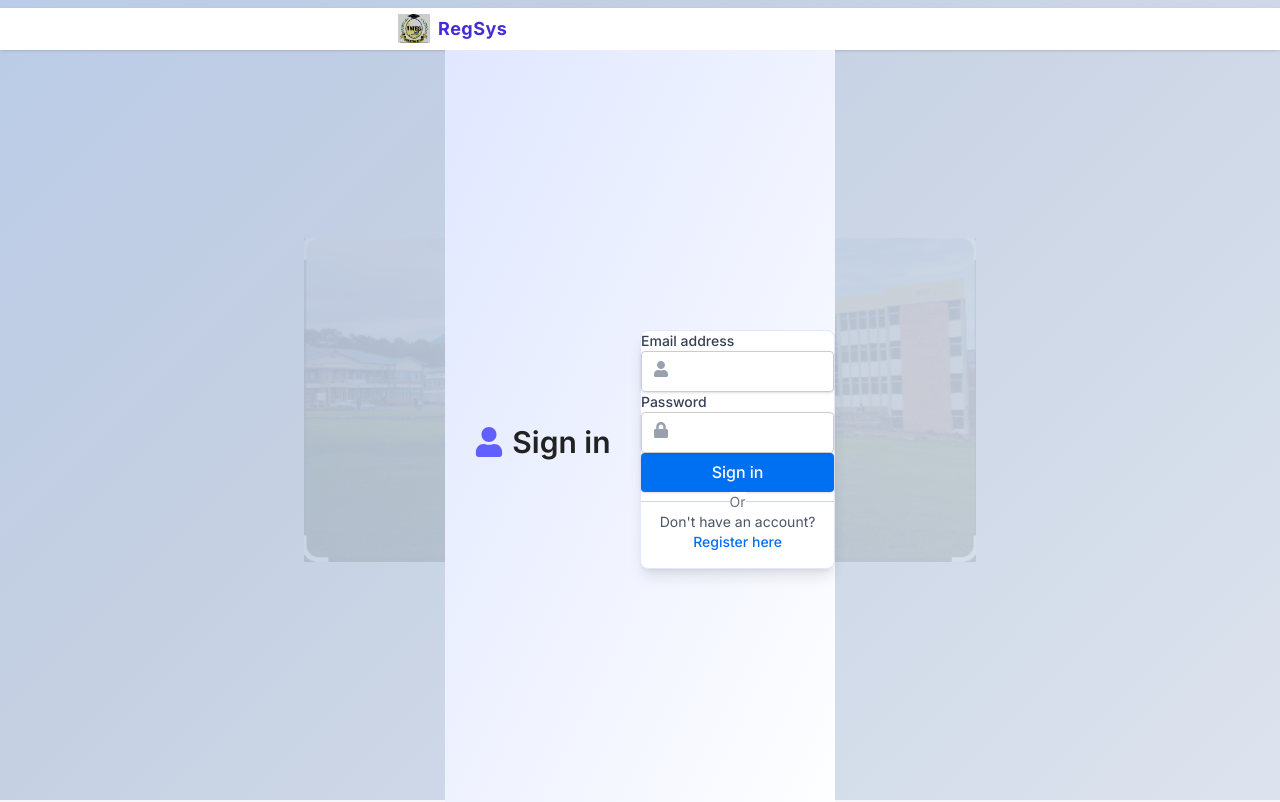
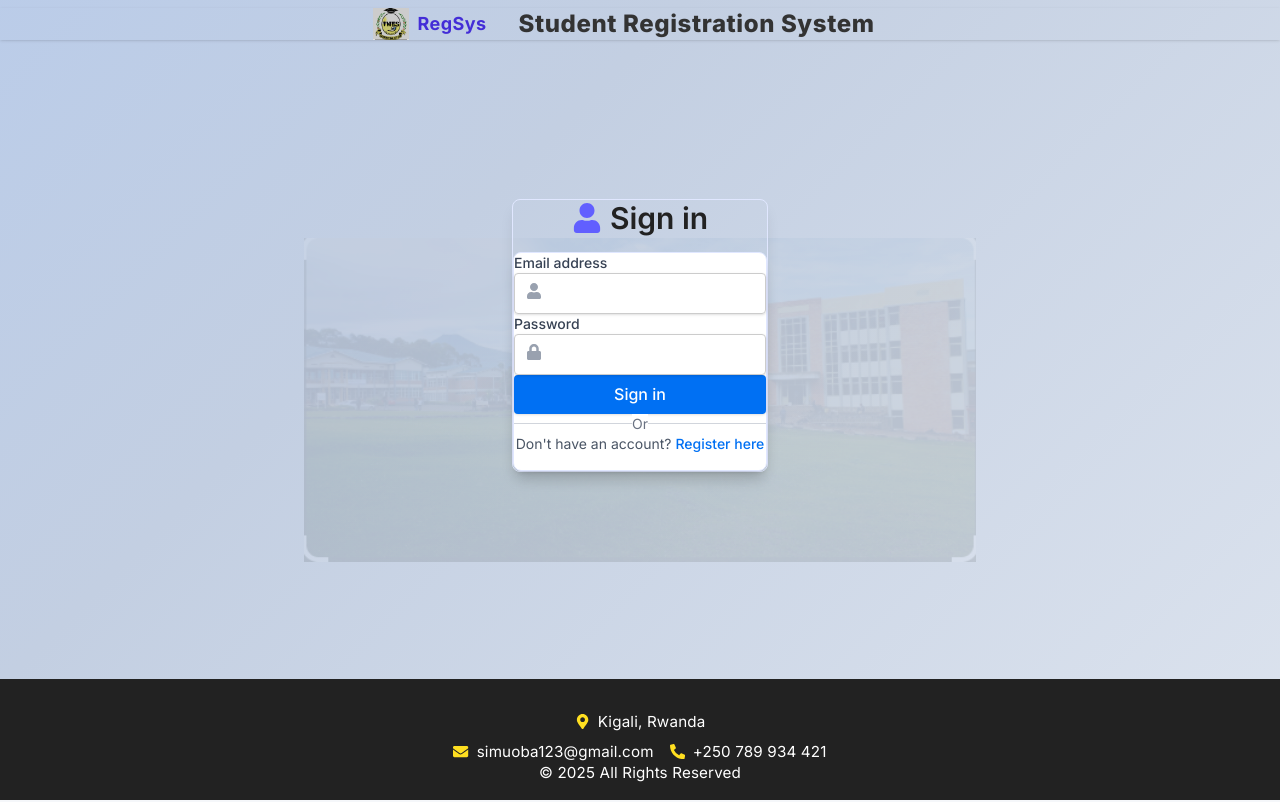
Before and after one commit to obald123/stu_2, a Next.js app in the folder student-registration-frontend/: page /login in a window 1280 px wide. Shown: the top 802 px of the page. Built offline with nearby package versions, Linux system fonts and the light colour scheme; no server answers.

Commit message:
updating the user interface tobe more friendly

```diff
--- a/student-registration-frontend/app/components/Footer.tsx
+++ b/student-registration-frontend/app/components/Footer.tsx
@@ -2,17 +2,25 @@ import { FaEnvelope, FaMapMarkerAlt, FaPhoneAlt, FaReact } from 'react-icons/fa'
 
 export default function Footer() {
   return (
-    <footer className="w-full bg-gray-100 border-t border-gray-200 py-4 px-2 flex flex-col items-center mt-auto text-gray-700 text-sm">
-      <div className="flex items-center gap-2 mb-1">
-        <FaMapMarkerAlt className="text-indigo-600" /> Kigali, Rwanda
+    <footer className="w-full bg-gradient-to-r from-indigo-500 to-purple-500 text-white py-6 px-4 flex flex-col items-center mt-auto text-sm">
+      <div className="flex flex-col items-center gap-2 mb-4">
+        <div className="flex items-center gap-2">
+          <FaMapMarkerAlt className="text-yellow-300" />
+          <span>Kigali, Rwanda</span>
+        </div>
+        <div className="flex items-center gap-4">
+          <div className="flex items-center gap-2">
+            <FaEnvelope className="text-yellow-300" />
+            <span>simuoba123@gmail.com</span>
+          </div>
+          <div className="flex items-center gap-2">
+            <FaPhoneAlt className="text-yellow-300" />
+            <span>+250 789 934 421</span>
+          </div>
+        </div>
       </div>
-      <div className="flex items-center gap-2 mb-1">
-        <FaEnvelope className="text-indigo-600" /> simuoba123@gmail.com
-        <FaPhoneAlt className="ml-4 text-indigo-600" /> +250 789 934 421
-      </div>
-      <div className="flex items-center gap-2 mt-1">
-        <FaReact className="text-blue-500 animate-spin-slow" />
-        <span>Built with Next.js &amp; React by obald &copy; 2025</span>
+      <div className="flex items-center gap-2 mt-2">
+        <span>&copy; 2025 All Rights Reserved</span>
       </div>
     </footer>
   );
--- a/student-registration-frontend/app/components/NavBar.tsx
+++ b/student-registration-frontend/app/components/NavBar.tsx
@@ -1,7 +1,7 @@
 "use client";
 import Link from 'next/link';
 import { usePathname } from 'next/navigation';
-import { FaUser, FaSignInAlt, FaUserPlus, FaUserCircle, FaSignOutAlt, FaTachometerAlt } from 'react-icons/fa';
+import { FaUserCircle, FaSignInAlt, FaUserPlus, FaSignOutAlt, FaTachometerAlt } from 'react-icons/fa';
 import Logo from './Logo';
 import { useAuth } from '../context/AuthContext';
 
@@ -9,30 +9,57 @@ export default function NavBar() {
   const pathname = usePathname();
   const { isAuthenticated, isAdmin, logout } = useAuth();
 
-  // Home page: logo left, title center, no links
-  if (pathname === '/' || pathname === '') {
-    return (
-      <nav className="flex items-center justify-between px-6 py-3 bg-white shadow-sm">
-        <Logo size={36} />
-        <span className="font-extrabold text-2xl text-indigo-800 tracking-wide">Student Registration System</span>
-        <div className="flex gap-4">
-          <Link href="/login" className="flex items-center gap-1 text-indigo-600 hover:text-indigo-800"><FaSignInAlt />Login</Link>
-          <Link href="/register" className="flex items-center gap-1 text-indigo-600 hover:text-indigo-800"><FaUserPlus />Register</Link>
-        </div>
-      </nav>
-    );
-  }
+  return (
+    <nav className="flex items-center justify-between px-6 py-3 bg-dark-blue shadow-sm">
+      <Logo size={36} />
+      <span className="font-extrabold text-2xl text-light-yellow tracking-wide">Student Registration System</span>
+      <div className="flex gap-4">
+        {/* Home Page */}
+        {pathname === '/' && (
+          <>
+            {!isAuthenticated && (
+              <>
+                <Link href="/login" className="flex items-center gap-1 text-light-yellow hover:text-indigo-800">
+                  <FaSignInAlt /> Login
+                </Link>
+                <Link href="/register" className="flex items-center gap-1 text-light-yellow hover:text-indigo-800">
+                  <FaUserPlus /> Register
+                </Link>
+              </>
+            )}
+          </>
+        )}
 
-  // Other pages: logo left, links right
-  return (
-    <nav className="flex items-center justify-between px-6 py-3 bg-white shadow-sm">
-      <Logo size={32} />
-      <div className="flex gap-4 items-center">
-        <Link href="/profile" className="flex items-center gap-1 text-indigo-700 hover:text-indigo-900 font-semibold transition-colors"><FaUserCircle />Profile</Link>
-        {isAdmin && <Link href="/admin/dashboard" className="flex items-center gap-1 text-green-700 hover:text-green-900 font-semibold transition-colors"><FaTachometerAlt />Admin</Link>}
-        {!isAuthenticated && <Link href="/login" className="flex items-center gap-1 text-blue-700 hover:text-blue-900 font-semibold transition-colors"><FaSignInAlt />Login</Link>}
-        {!isAuthenticated && <Link href="/register" className="flex items-center gap-1 text-purple-700 hover:text-purple-900 font-semibold transition-colors"><FaUserPlus />Register</Link>}
-        {isAuthenticated && <button onClick={logout} className="flex items-center gap-1 text-red-600 hover:text-red-800 font-semibold transition-colors"><FaSignOutAlt />Logout</button>}
+        {/* Admin Dashboard */}
+        {pathname === '/admin/dashboard' && isAdmin && (
+          <>
+            <Link href="/profile" className="flex items-center gap-1 text-light-yellow hover:text-indigo-800">
+              <FaUserCircle /> Profile
+            </Link>
+            <button onClick={logout} className="flex items-center gap-1 text-light-yellow hover:text-red-800">
+              <FaSignOutAlt /> Logout
+            </button>
+          </>
+        )}
+
+        {/* Admin Profile */}
+        {pathname === '/profile' && isAdmin && (
+          <>
+            <Link href="/admin/dashboard" className="flex items-center gap-1 text-light-yellow hover:text-indigo-800">
+              <FaTachometerAlt /> Admin Dashboard
+            </Link>
+            <button onClick={logout} className="flex items-center gap-1 text-light-yellow hover:text-red-800">
+              <FaSignOutAlt /> Logout
+            </button>
+          </>
+        )}
+
+        {/* Student Profile */}
+        {pathname === '/profile' && !isAdmin && isAuthenticated && (
+          <button onClick={logout} className="flex items-center gap-1 text-light-yellow hover:text-red-800">
+            <FaSignOutAlt /> Logout
+          </button>
+        )}
       </div>
     </nav>
   );
--- a/student-registration-frontend/app/login/page.tsx
+++ b/student-registration-frontend/app/login/page.tsx
@@ -8,6 +8,7 @@ import { useRouter } from 'next/navigation';
 import { toast } from 'react-hot-toast';
 import Link from 'next/link';
 import { FaUser, FaLock } from 'react-icons/fa';
+import { useEffect } from 'react';
 
 const loginSchema = z.object({
   email: z.string().email('Invalid email address'),
@@ -24,9 +25,18 @@ export default function LoginPage() {
     register,
     handleSubmit,
     formState: { errors, isSubmitting },
+    reset,
   } = useForm<LoginFormData>({
     resolver: zodResolver(loginSchema),
+    defaultValues: {
+      email: '',
+      password: '',
+    },
   });
+
+  useEffect(() => {
+    reset({ email: '', password: '' });
+  }, [reset]);
 
   const onSubmit = async (data: LoginFormData) => {
     try {
@@ -38,21 +48,26 @@ export default function LoginPage() {
     }
   };
 
+  useEffect(() => {
     if (isAuthenticated) {
       router.push('/');
+    }
+  }, [isAuthenticated, router]);
+
+  if (isAuthenticated) {
     return null;
   }
 
   return (
-    <div className="min-h-screen bg-gradient-to-br from-indigo-100 to-white flex items-center justify-center py-12 sm:px-6 lg:px-8 relative">
-      {/* Removed small watermark/illustration for a cleaner look as requested */}
-      <div className="sm:mx-auto sm:w-full sm:max-w-md">
+    <div className=" bg-opacity-10 py-8 px-6 shadow-lg sm:rounded-lg sm:px-20 border border-indigo-100">
+
+      <div className="sm:mx-auto sm:w-full sm:max-w-lg">
       <h2 className="mt-6 text-center text-3xl font-extrabold text-indigo-800 flex items-center justify-center gap-2">
       <FaUser className="inline text-indigo-500" /> Sign in
       </h2>
       </div>
-      <div className="mt-8 sm:mx-auto sm:w-full sm:max-w-md">
-        <div className="bg-white py-8 px-4 shadow-lg sm:rounded-lg sm:px-10 border border-indigo-100">
+      <div className="mt-8 sm:mx-auto sm:w-full sm:max-w-lg">
+      <div className="bg-white bg-opacity-80 py-8 px-6 shadow-lg sm:rounded-lg sm:px-20 border border-indigo-100">
       <form className="space-y-6" onSubmit={handleSubmit(onSubmit)}>
       <div>
         <label htmlFor="email" className="block text-sm font-medium text-gray-700">
--- a/student-registration-frontend/app/register/page.tsx
+++ b/student-registration-frontend/app/register/page.tsx
@@ -8,6 +8,7 @@ import { useRouter } from 'next/navigation';
 import { toast } from 'react-hot-toast';
 import Link from 'next/link';
 import { FaUserPlus, FaUser, FaLock, FaBirthdayCake } from 'react-icons/fa';
+import { useEffect } from 'react';
 
 const registerSchema = z.object({
   firstName: z.string().min(2, 'First name must be at least 2 characters'),
@@ -27,8 +28,16 @@ export default function RegisterPage() {
     register,
     handleSubmit,
     formState: { errors, isSubmitting },
+    reset,
   } = useForm<RegisterFormData>({
     resolver: zodResolver(registerSchema),
+    defaultValues: {
+      firstName: '',
+      lastName: '',
+      email: '',
+      password: '',
+      dateOfBirth: '',
+    },
   });
 
   const onSubmit = async (data: RegisterFormData) => {
@@ -55,7 +64,6 @@ export default function RegisterPage() {
   return (
     <div className="min-h-screen bg-gradient-to-br from-indigo-100 to-white flex items-center flex-col justify-center py-12 sm:px-6 lg:px-8 relative">
       {/* Illustration */}
-      <img src="/file.svg" alt="register illustration" className="absolute right-0 top-0 w-40 opacity-10 pointer-events-none select-none" />
       <div className="sm:mx-auto sm:w-full sm:max-w-md">
         <h2 className="mt-6 text-center text-3xl font-extrabold text-indigo-800 flex items-center justify-center gap-2">
           <FaUserPlus className="inline text-indigo-500" /> Create a new account
```
Lines whose indentation alone changed are shown as unchanged.
